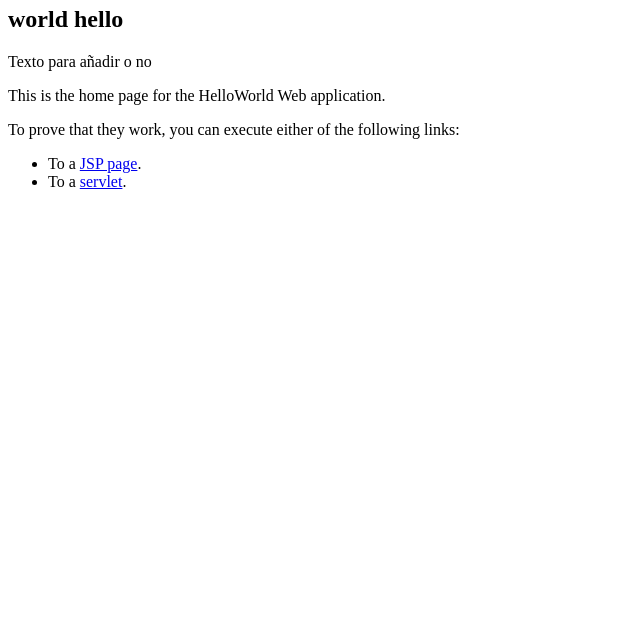
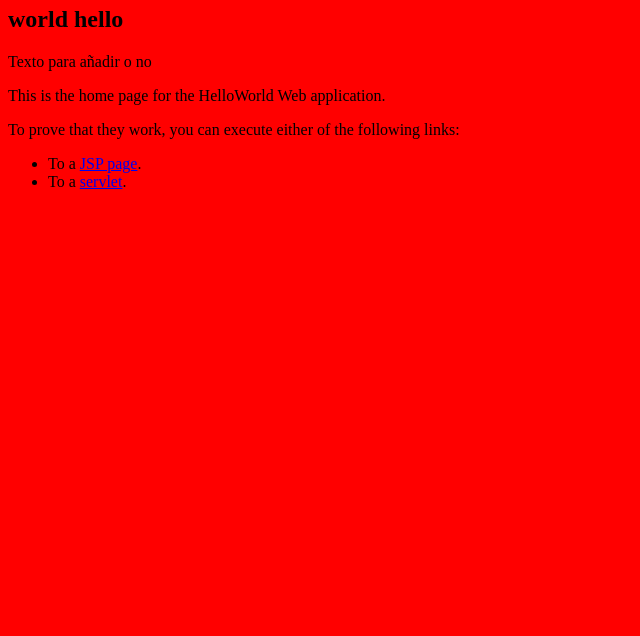
Before and after one commit to Linkadri/TesteoDeGitHub, a plain HTML site: page index2.html in a window 1280 px wide. Shown: the part 164-800 px from the top of the page, without its empty margins (0-640 px from the left). Drawn offline with Linux system fonts and the light colour scheme.

Commit message:
Changes 2

```diff
--- a/index2.html
+++ b/index2.html
@@ -2,7 +2,7 @@
   <head>
     <title>Sample "Hello, World" Application</title>
   </head>
-  <body bgcolor=white>
+  <body bgcolor=red>
 
     <table border="0" cellpadding="10">
       <tr>
```
Also changed, not shown: index.html (+1 -1 lines).
